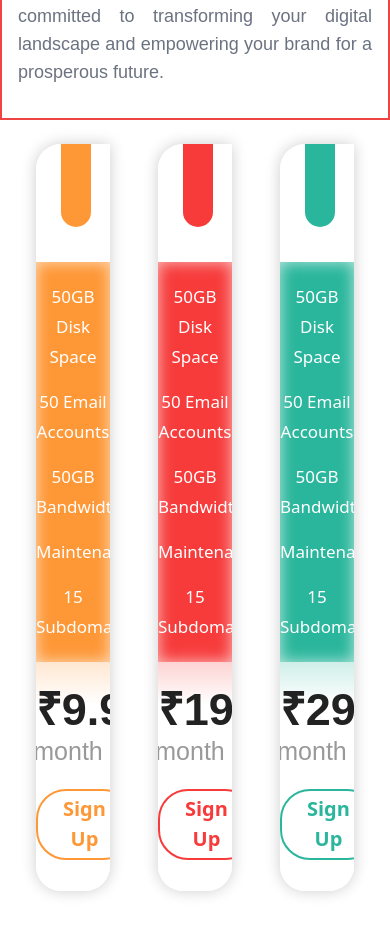
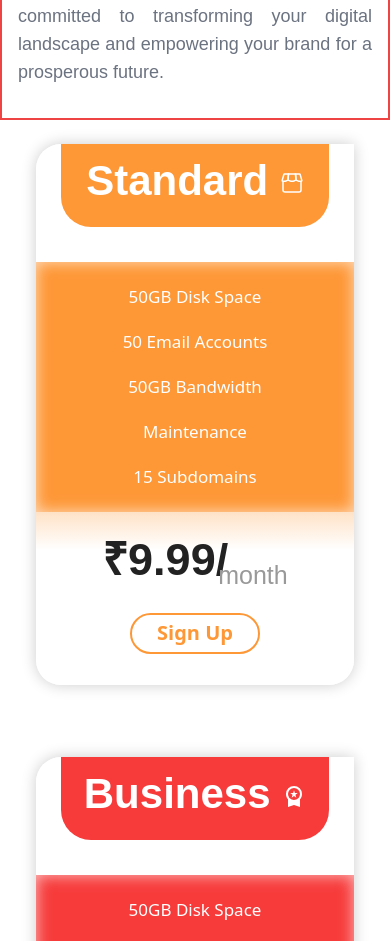
Before and after one commit to vivekkum-ar/React-cherryberryin, a React (Vite) app: page / in a window 390 px wide. Shown: the part 1744-2685 px from the top of the page. Built offline with nearby package versions, Linux system fonts and the light colour scheme; a web font is replaced by a local one.

Commit message:
Fixed Pricing card mobile UI

```diff
--- a/src/components/Navbar.tsx
+++ b/src/components/Navbar.tsx
@@ -125,7 +125,7 @@ const Navbar: React.FC<navbarProps> = ({theme,updateTheme}) => {
       </ul>
 
       {/* ------------------------------ Theme Switch Button ------------------------------ */}
-      <button type="button" onClick={handleButtonClick} className={`animate__animated animate__faster ${rotateClass} absolute top-3 md:right-52 right-14 text-white bg-gradient-to-r from-red-400 via-red-500 to-red-600 hover:bg-gradient-to-br font-medium rounded-full text-sm px-1.5 py-1.5 text-center me-2 mb-2 `}>{theme == "dark" ? LightModeIcon : DarkModeIcon}</button>
+      <button type="button" onClick={handleButtonClick} className={`theme-button animate__animated animate__fast ${rotateClass} absolute top-3 md:right-52 right-14 text-white bg-gradient-to-r from-red-400 via-red-500 to-red-600 hover:bg-gradient-to-br font-medium rounded-full text-sm px-1.5 py-1.5 text-center me-2 mb-2 `}>{theme == "dark" ? LightModeIcon : DarkModeIcon}</button>
 
       {/* ---------------------- Animated Get-in-touch button ---------------------- */}
       <a href="#" className="hidden md:block">
--- a/src/components/iconify.tsx
+++ b/src/components/iconify.tsx
@@ -18,4 +18,7 @@ const HomeScreenRounded = (<svg xmlns="http://www.w3.org/2000/svg" width="24" he
 const MoreIcon = (<svg xmlns="http://www.w3.org/2000/svg" width="24" height="24" viewBox="0 0 24 24"><path fill="currentColor" d="M17 16V7H8V5h11v11h-2Zm-5 5v-9H3v-2h11v11h-2Z"/></svg>);
 const MenuIcon = (<svg xmlns="http://www.w3.org/2000/svg" width="24" height="24" viewBox="0 0 24 24"><path fill="currentColor" d="M3 18v-2h18v2H3Zm0-5v-2h18v2H3Zm0-5V6h18v2H3Z"/></svg>);
 const PricingIcon =(<svg xmlns="http://www.w3.org/2000/svg" width="24" height="24" viewBox="0 0 24 24"><path fill="currentColor" fill-rule="evenodd" d="m16.137 4.728l1.83 1.83C20.655 9.248 22 10.592 22 12.262c0 1.671-1.345 3.015-4.034 5.704C15.277 20.657 13.933 22 12.262 22c-1.67 0-3.015-1.345-5.704-4.034l-1.83-1.83c-1.545-1.545-2.318-2.317-2.605-3.32c-.288-1.003-.042-2.068.45-4.197l.283-1.228c.413-1.792.62-2.688 1.233-3.302c.614-.613 1.51-.82 3.302-1.233l1.228-.284c2.13-.491 3.194-.737 4.197-.45c1.003.288 1.775 1.061 3.32 2.606Zm-4.99 9.6c-.673-.672-.668-1.638-.265-2.403a.75.75 0 0 1 1.04-1.046c.34-.18.713-.276 1.085-.272a.75.75 0 0 1-.014 1.5a.88.88 0 0 0-.609.277c-.387.387-.286.775-.177.884c.11.109.497.21.884-.177c.784-.784 2.138-1.044 3.005-.177c.673.673.668 1.639.265 2.404a.75.75 0 0 1-1.04 1.045a2.201 2.201 0 0 1-1.472.232a.75.75 0 1 1 .302-1.47c.177.037.463-.021.708-.266c.387-.388.286-.775.177-.884c-.11-.109-.497-.21-.884.177c-.784.784-2.138 1.044-3.005.176Zm-1.126-4.035a2 2 0 1 0-2.829-2.828a2 2 0 0 0 2.829 2.828Z" clip-rule="evenodd"/></svg>);
-export {HomeRoundedIcon,PhoneRoundedIcon ,CreateRoundedIcon ,WorkRoundedIcon ,SchoolRoundedIcon,CodeIcon ,BuildIcon ,PeopleIcon ,ApartmentIcon ,LaptopIcon ,PersonIcon, CarbonQuotes, DarkModeIcon, LightModeIcon, BookIcon, HomeScreenRounded, MoreIcon, MenuIcon, PricingIcon};
+const StandardPackIcon = (<svg xmlns="http://www.w3.org/2000/svg" width="24" height="24" viewBox="0 0 24 24"><g fill="none" stroke="currentColor" stroke-width="1.5"><path d="m21.818 9.364l-1.694-5.929A.6.6 0 0 0 19.547 3H15.5l.475 5.704a.578.578 0 0 0 .278.45c.39.233 1.152.663 1.747.846c1.016.313 2.5.2 3.346.096a.57.57 0 0 0 .472-.732Z"/><path d="M14 10c.568-.175 1.288-.574 1.69-.812a.578.578 0 0 0 .28-.549L15.5 3h-7l-.47 5.639a.578.578 0 0 0 .28.55c.402.237 1.122.636 1.69.811c1.493.46 2.507.46 4 0Z"/><path d="m3.876 3.435l-1.694 5.93a.57.57 0 0 0 .472.73c.845.105 2.33.217 3.346-.095c.595-.183 1.358-.613 1.747-.845a.578.578 0 0 0 .278-.451L8.5 3H4.453a.6.6 0 0 0-.577.435Z"/><path d="M3 10v9a2 2 0 0 0 2 2h14a2 2 0 0 0 2-2v-9"/></g></svg>);
+const BusinessPackIcon = (<svg xmlns="http://www.w3.org/2000/svg" width="24" height="24" viewBox="0 0 24 24"><path fill="currentColor" d="m9.675 13.7l.875-2.85L8.25 9h2.85l.9-2.8l.9 2.8h2.85l-2.325 1.85l.875 2.85l-2.3-1.775L9.675 13.7ZM6 23v-7.725q-.95-1.05-1.475-2.4T4 10q0-3.35 2.325-5.675T12 2q3.35 0 5.675 2.325T20 10q0 1.525-.525 2.875T18 15.275V23l-6-2l-6 2Zm6-7q2.5 0 4.25-1.75T18 10q0-2.5-1.75-4.25T12 4Q9.5 4 7.75 5.75T6 10q0 2.5 1.75 4.25T12 16Z"/></svg>);
+const PremiumPackIcon = (<svg xmlns="http://www.w3.org/2000/svg" width="24" height="24" viewBox="0 0 24 24"><path fill="currentColor" d="M18.832 3.445A1 1 0 0 0 18 3H6l-.125.008a1 1 0 0 0-.77.545l-3 6l-.052.125a1 1 0 0 0 .204.991l8.982 9.983a.976.976 0 0 0 .532.322l.112.02a1.009 1.009 0 0 0 .887-.352l.26-.29a3.79 3.79 0 0 1-.03-.477v-.103A2.772 2.772 0 0 1 15.774 17h.274l.002-.002a3.5 3.5 0 0 1 4.678-5.199l1.016-1.13l.084-.107a1 1 0 0 0 .067-1.01l-3-6l-.062-.107ZM9.423 11h5.153L12 17.342L9.423 11Zm-4.177 0h2.018l1.66 4.087L5.246 11Zm1.372-6h2.004l-1.3 4H4.618l2-4Zm4.108 0h2.547l1.299 4H9.427l1.299-4Zm4.651 0h2.004l2 4h-2.704l-1.3-4ZM21 14.5a2.5 2.5 0 1 1-5 0a2.5 2.5 0 0 1 5 0Zm2 5.375C23 21.431 21.714 23 18.5 23S14 21.437 14 19.875v-.103c0-.98.794-1.772 1.773-1.772h5.454c.98 0 1.773.793 1.773 1.772v.103Z"/></svg>);
+export {HomeRoundedIcon,PhoneRoundedIcon ,CreateRoundedIcon ,WorkRoundedIcon ,SchoolRoundedIcon,CodeIcon ,BuildIcon ,PeopleIcon ,ApartmentIcon ,LaptopIcon ,PersonIcon, CarbonQuotes, DarkModeIcon, LightModeIcon, BookIcon, HomeScreenRounded, MoreIcon, MenuIcon, PricingIcon,StandardPackIcon ,BusinessPackIcon ,PremiumPackIcon};
--- a/src/main.css
+++ b/src/main.css
@@ -18,6 +18,9 @@
     font-family: 'Grenze Gotisch Variable', sans-serif;
 }
 
+.theme-button{
+    -webkit-tap-highlight-color: transparent;
+}
 
 
 :root {
--- a/src/pages/Home.tsx
+++ b/src/pages/Home.tsx
@@ -6,6 +6,7 @@ import lottie from "lottie-web";
 import { useRef, useEffect } from "react";
 // Supports weights 400-700
 import '@fontsource-variable/brygada-1918';
+import { BusinessPackIcon, PremiumPackIcon, StandardPackIcon } from "../components/iconify";
 
 
 interface HomeProps {
@@ -194,11 +195,11 @@ const Home: React.FC<HomeProps> = ({theme}) => {
 
       <div className="demo py-2">
   <div className="container">
-    <div className="flex flex-row md:gap-8 gap-4 md:mx-20 mx-5">
-      <div className="md:w-1/3 w-1/2 py-4 px-4">
+    <div className="flex md:flex-row flex-col md:gap-8 md:mx-20 mx-5">
+      <div className="md:w-1/3 w-full py-4 px-4">
         <div className="pricingTable">
           <div className="pricingTable-header">
-            <h3 className="title font-bg">Standard</h3>
+            <h3 className="title font-bg">Standard <span className="inline-block">{StandardPackIcon}</span></h3>
           </div>
           <ul className="pricing-content">
             <li>50GB Disk Space</li>
@@ -216,10 +217,10 @@ const Home: React.FC<HomeProps> = ({theme}) => {
           </div>
         </div>
       </div>
-      <div className="md:w-1/3 w-1/2 py-4 px-4">
+      <div className="md:w-1/3 w-full py-4 px-4">
         <div className="pricingTable red">
           <div className="pricingTable-header">
-            <h3 className="title font-bg">Business</h3>
+            <h3 className="title font-bg">Business <span className="inline-block">{BusinessPackIcon}</span></h3>
           </div>
           <ul className="pricing-content">
             <li>50GB Disk Space</li>
@@ -237,10 +238,10 @@ const Home: React.FC<HomeProps> = ({theme}) => {
           </div>
         </div>
       </div>
-      <div className="md:w-1/3 w-1/2 py-4 px-4">
+      <div className="md:w-1/3 w-full py-4 px-4">
         <div className="pricingTable green">
           <div className="pricingTable-header">
-            <h3 className="title font-bg">Premium</h3>
+            <h3 className="title font-bg">Premium <span className="inline-block">{PremiumPackIcon}</span></h3>
           </div>
           <ul className="pricing-content">
             <li>50GB Disk Space</li>
```
